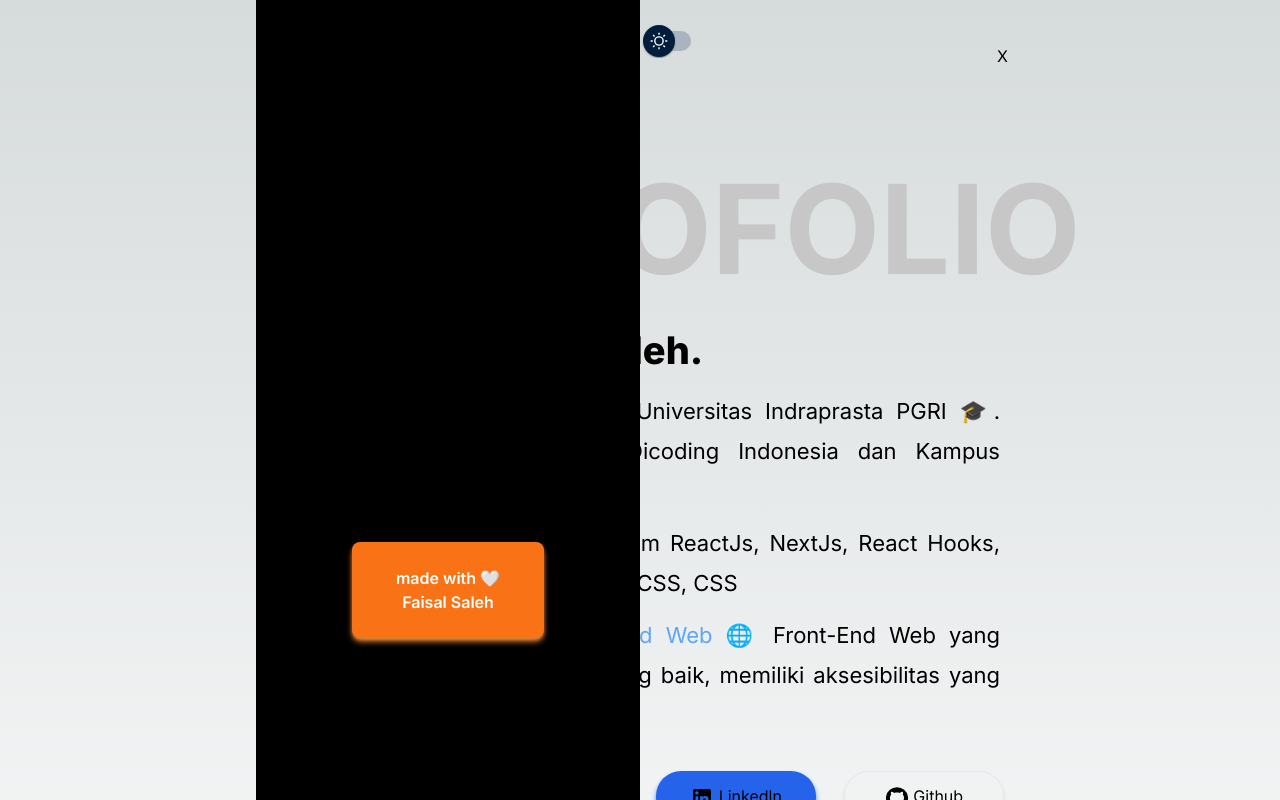
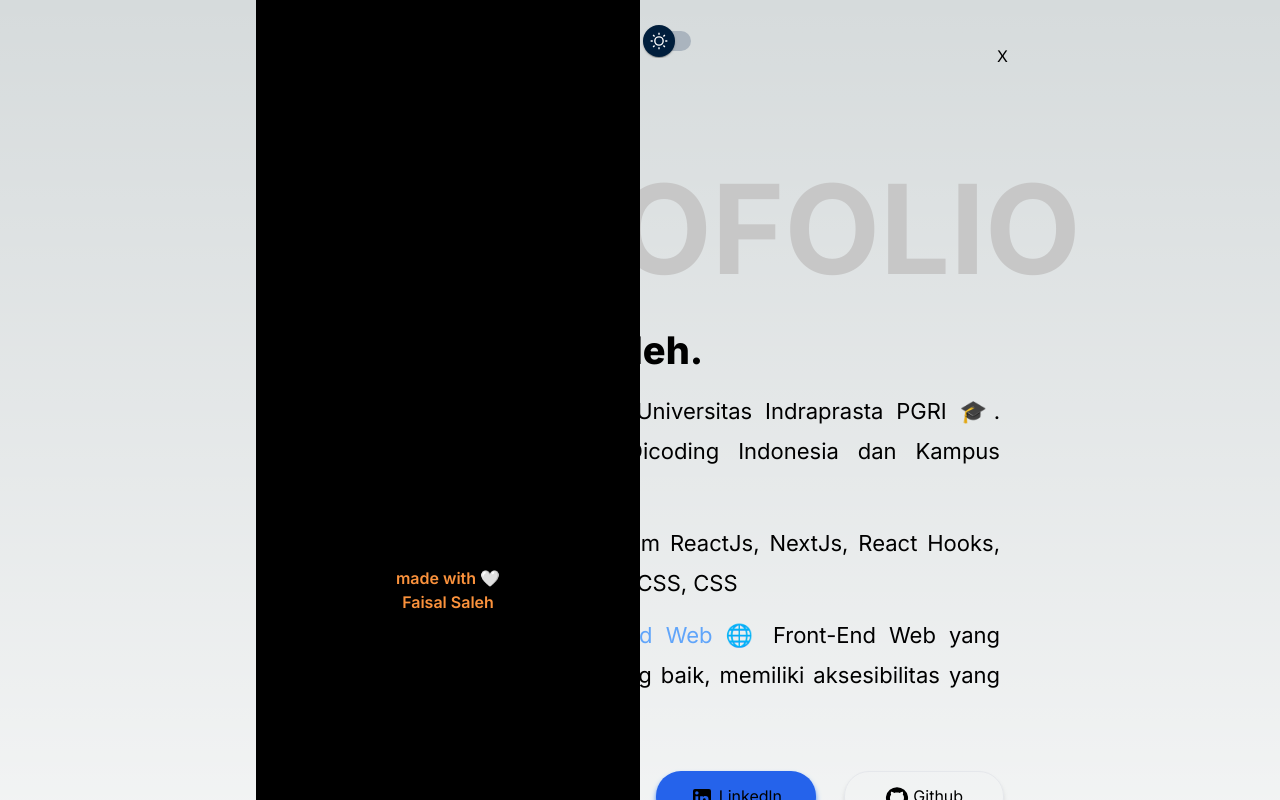
Before and after one commit to FaisalSaleh2202/my-portofolio-01, a Next.js app: page / in a window 1280 px wide. Both pictures are taken after a click on the button 996 px from the left and 56 px from the top of the page. Shown: the top 800 px of the page. Built offline with nearby package versions, Linux system fonts and the light colour scheme.

Commit message:
add about page

```diff
--- a/components/Navbar.jsx
+++ b/components/Navbar.jsx
@@ -36,7 +36,7 @@
                   </Link>
                 ))}
               </ul>
-              <div className='flex font-semibold flex-col items-center justify-center mx-auto w-48 p-6 mt-[250px] bg-orange-500 text-white rounded-lg shadow-md shadow-orange-400'>
+              <div className='flex font-semibold flex-col items-center justify-center mx-auto w-48 p-6 mt-[250px] text-[#FB923C] rounded-lg shadow-md '>
                 <span>made with 🤍</span>
                 <p>Faisal Saleh</p>
               </div>
```
